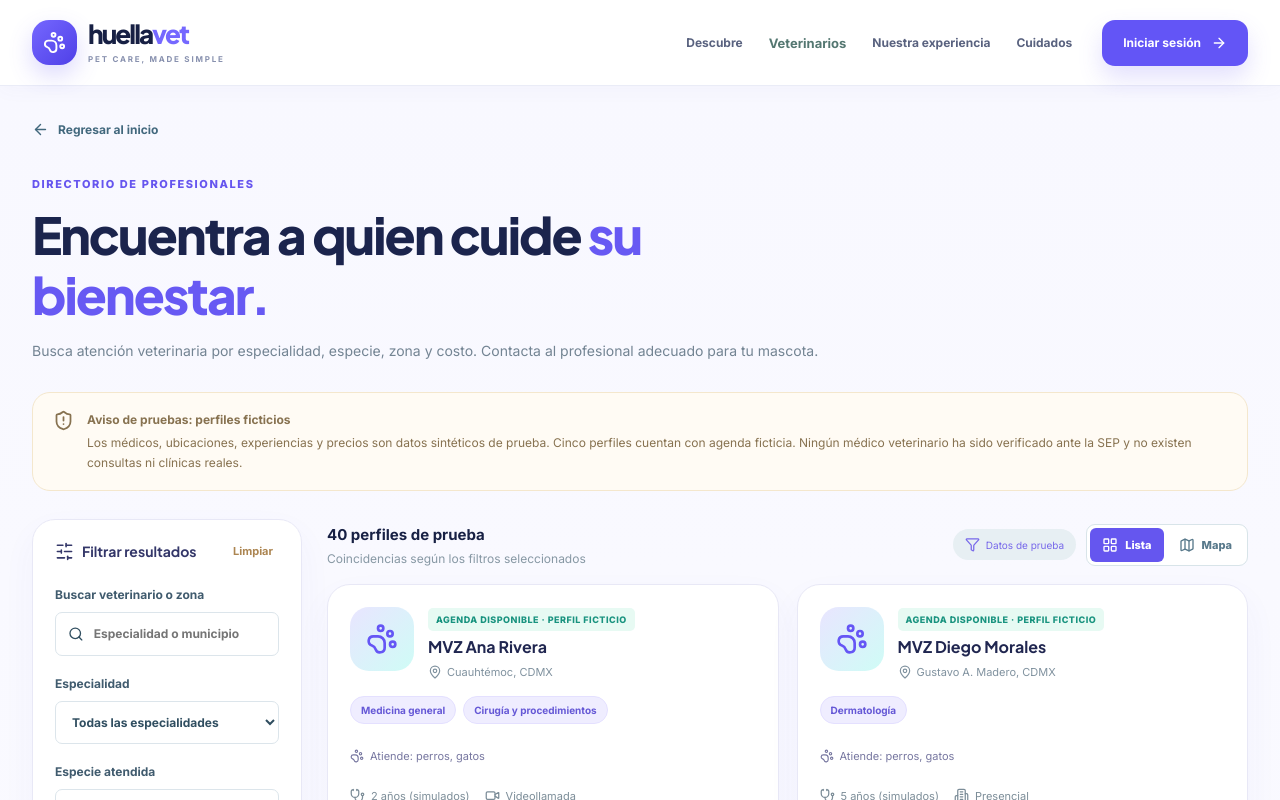
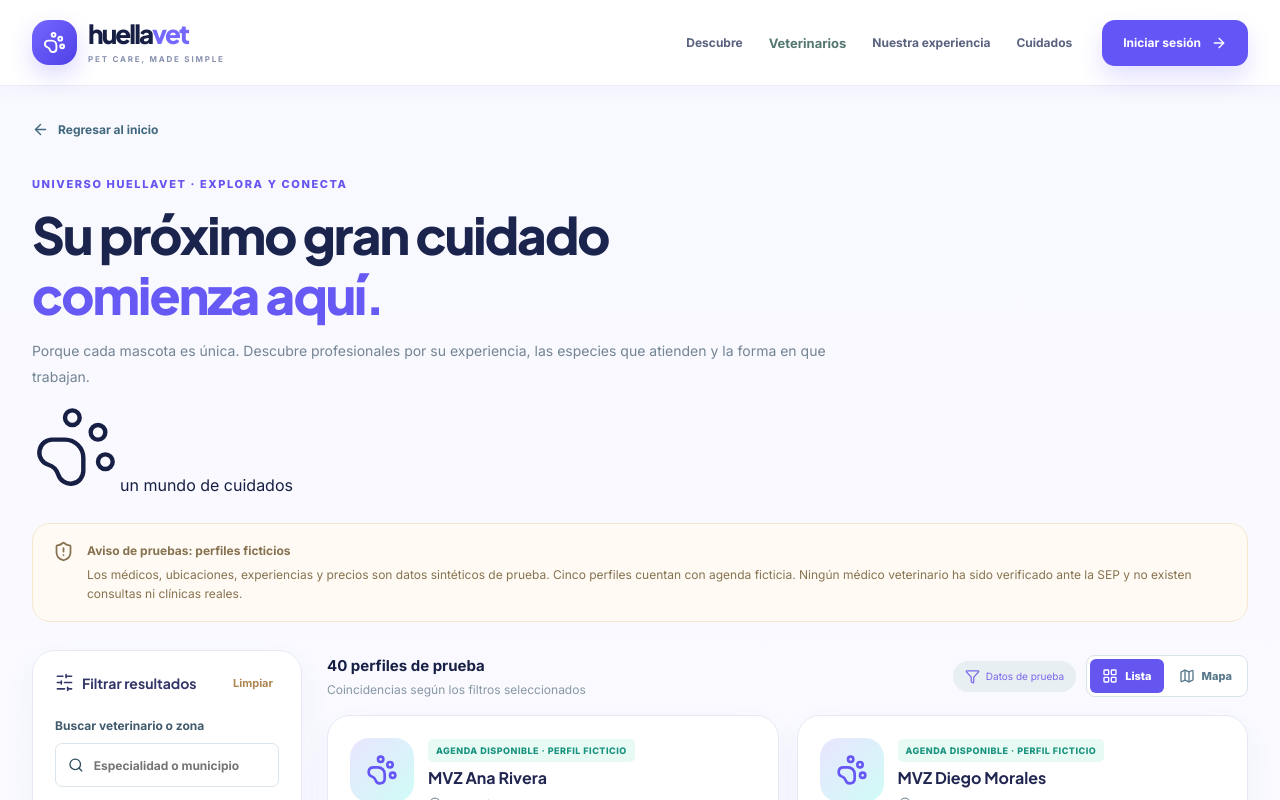
Before and after one commit to BrayanQuirino/legal-mx, a React (Vite) app: page / in a window 1280 px wide. Both pictures are taken after a click on the button "Veterinarios". Shown: the top 800 px of the page. Built offline with nearby package versions, Linux system fonts and the light colour scheme.

Commit message:
design: pet-centric veterinary explorer with bold intro and custom directory components

```diff
--- a/apps/web/src/DirectoryPreview.tsx
+++ b/apps/web/src/DirectoryPreview.tsx
@@ -49,10 +49,10 @@ export function DirectoryPreview({ onClose, initialQuery = "", initialRegion = "
   return <main className="directory-preview" id="directorio-veterinario">
     <div className="container">
       <button className="directory-back" type="button" onClick={onClose}><ArrowLeft size={17}/> Regresar al inicio</button>
-      <div className="directory-intro"><span className="section-label">DIRECTORIO DE PROFESIONALES</span><h1>Encuentra a quien cuide <em>su bienestar.</em></h1><p>Busca atención veterinaria por especialidad, especie, zona y costo. Contacta al profesional adecuado para tu mascota.</p></div>
+      <div className="directory-intro hv-directory-cover"><div><span className="section-label">UNIVERSO HUELLAVET · EXPLORA Y CONECTA</span><h1>Su próximo gran cuidado <em>comienza aquí.</em></h1><p>Porque cada mascota es única. Descubre profesionales por su experiencia, las especies que atienden y la forma en que trabajan.</p></div><div className="hv-directory-cover-mark"><PawPrint size={88} strokeWidth={1.2}/><span>un mundo de cuidados</span></div></div>
       <div className="directory-demo-warning" role="note"><ShieldAlert size={21}/><div><strong>Aviso de pruebas: perfiles ficticios</strong><p>Los médicos, ubicaciones, experiencias y precios son datos sintéticos de prueba. Cinco perfiles cuentan con agenda ficticia. Ningún médico veterinario ha sido verificado ante la SEP y no existen consultas ni clínicas reales.</p></div></div>
       <div className="directory-layout">
-        <aside className="directory-filters" aria-label="Filtros del directorio">
+        <aside className="directory-filters hv-filter-dock" aria-label="Filtros del directorio">
           <div className="directory-filter-heading"><SlidersHorizontal size={19}/><h2>Filtrar resultados</h2><button type="button" onClick={reset}>Limpiar</button></div>
           <label className="directory-field">Buscar veterinario o zona<div className="directory-search"><Search size={18}/><input value={term} onChange={e => {setTerm(e.target.value);setLimit(9);}} placeholder="Especialidad o municipio" aria-label="Buscar en el directorio"/></div></label>
           <label className="directory-field">Especialidad<select value={specialty} onChange={e=>{setSpecialty(e.target.value);setLimit(9);}}><option value="all">Todas las especialidades</option>{specialties.map(s=><option value={s.id} key={s.id}>{s.name}</option>)}</select></label>
@@ -62,10 +62,10 @@ export function DirectoryPreview({ onClose, initialQuery = "", initialRegion = "
           <label className="directory-demo-ready"><input type="checkbox" checked={demoReadyOnly} onChange={e=>{setDemoReadyOnly(e.target.checked);setLimit(9);}}/> Con disponibilidad para agendar</label>
           <label className="directory-field">Precio máximo de consulta <strong>${maxPrice.toLocaleString("es-MX")} MXN</strong><input type="range" min="450" max="1800" step="150" value={maxPrice} onChange={e=>{setMaxPrice(Number(e.target.value));setLimit(9);}}/></label>
         </aside>
-        <section className="directory-results" aria-label="Médicos veterinarios ficticios">
+        <section className="directory-results hv-vet-results" aria-label="Médicos veterinarios ficticios">
           <div className="directory-result-header"><div><strong>{filtered.length} perfiles de prueba</strong><p>Coincidencias según los filtros seleccionados</p></div><div className="directory-view-tools"><span className="directory-tag"><Filter size={15}/> Datos de prueba</span><div className="directory-switch" role="group" aria-label="Visualización de resultados"><button type="button" aria-pressed={display==="cards"} className={display==="cards"?"active":""} onClick={()=>setDisplay("cards")}><LayoutGrid size={16}/> Lista</button><button type="button" aria-pressed={display==="map"} className={display==="map"?"active":""} onClick={()=>setDisplay("map")}><MapIcon size={16}/> Mapa</button></div></div></div>
           {display==="map" ? <LawyerMap profiles={filtered} onSelect={(id)=>setSelected(sample.records.find(x=>x.id===id) ?? null)} /> : filtered.length===0 ? <div className="directory-empty"><Search size={28}/><h3>No hay coincidencias</h3><p>Prueba cambiar la especialidad, la ubicación o el precio.</p><button onClick={reset} type="button">Restablecer filtros</button></div> :
-          <div className="directory-cards">{visible.map(lawyer=><article key={lawyer.id} className="directory-card">
+          <div className="directory-cards hv-vet-cards">{visible.map((lawyer,i)=><article key={lawyer.id} className={"directory-card hv-vet-card hv-vet-card-"+(i%4)}>
             <div className="directory-card-top"><div className="directory-avatar"><PawPrint size={32}/></div><div><span className={lawyer.demo_booking_enabled?"directory-small-tag demo-approved-tag":"directory-small-tag"}>{lawyer.demo_booking_enabled?"AGENDA DISPONIBLE · PERFIL FICTICIO":"MÉDICO VETERINARIO · SIN VERIFICAR"}</span><h3>{lawyer.display_name}</h3><p><MapPin size={14}/> {store.profiles[lawyer.id]?.location ?? lawyer.municipality}, {lawyer.jurisdictions[0]==="CDMX"?"CDMX":"Edomex"}</p></div></div>
             <div className="directory-tags">{lawyer.specialties.map(s=><span key={s}>{specialties.find(a=>a.id===s)?.name ?? s}</span>)}</div>
             <p className="vet-species-line"><PawPrint size={14}/> Atiende: {lawyer.species_treated.join(", ")}</p>
```
